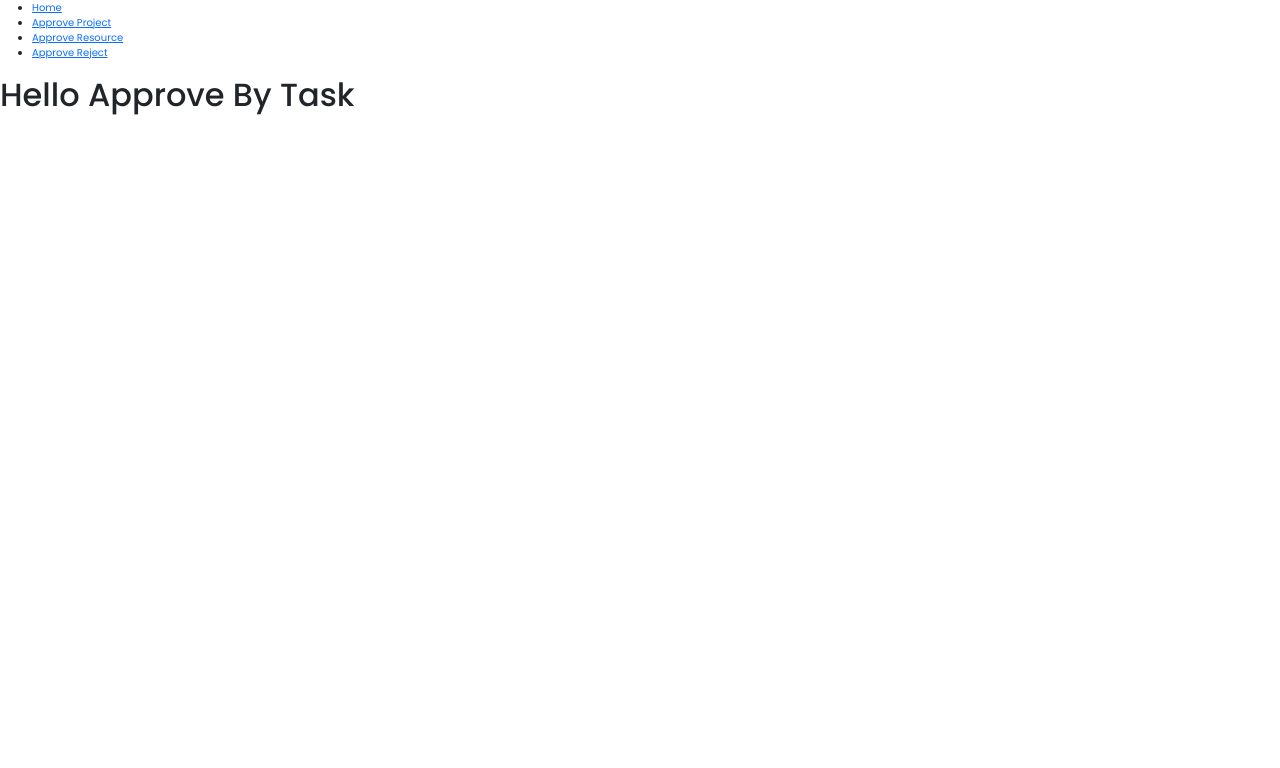
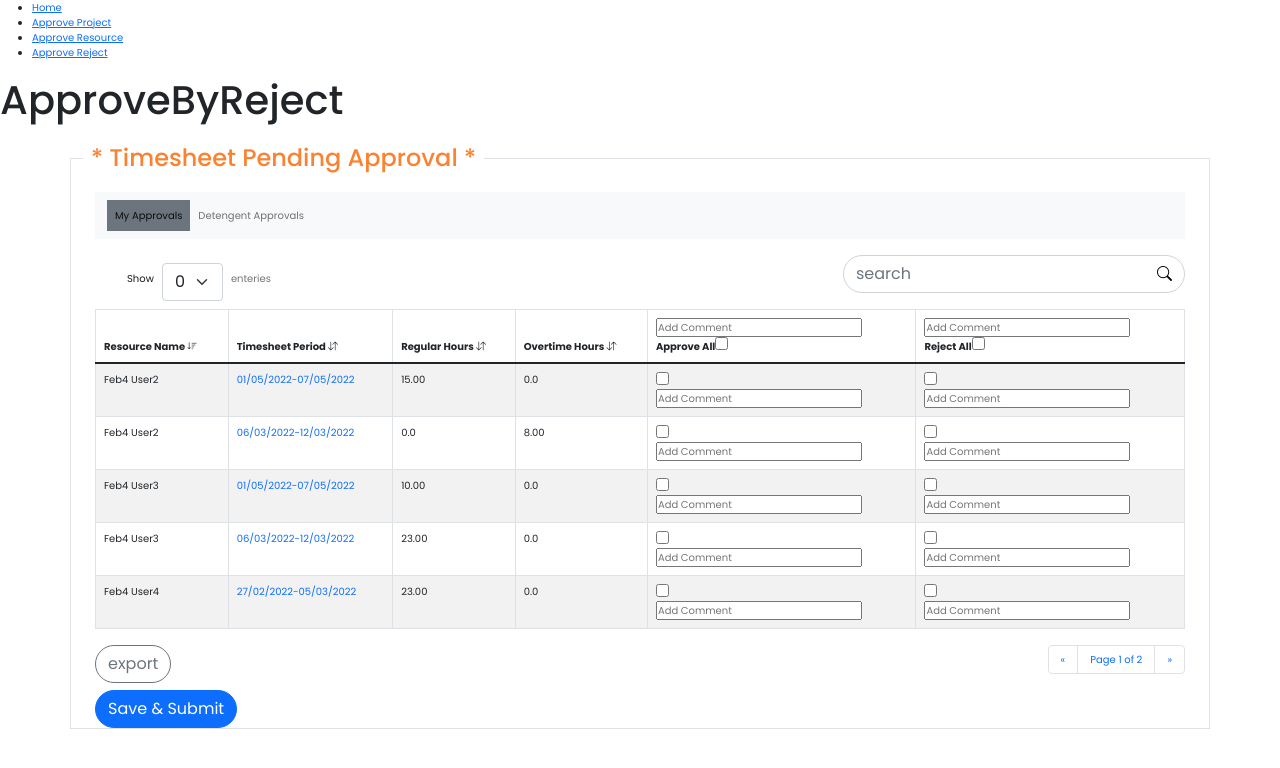
Before and after one commit to Binary-Training/Timesheet-UI, a React (Create React App) app: page /task in a window 1280 px wide. Shown: the top 768 px of the page. Built offline with nearby package versions, Linux system fonts and the light colour scheme.

Commit message:
add more files

```diff
--- a/src/App.js
+++ b/src/App.js
@@ -2,6 +2,7 @@
 import './App.css';
 // import Picker from "./components/Picker";
 // import MainTable from "./components/Table";
+// import ApproveByReject from './components/pages/ApproveByReject';
 import Home from './router/Home';
 
 function App() {
--- a/src/components/pages/ApproveByTask.js
+++ b/src/components/pages/ApproveByTask.js
@@ -1,9 +1,170 @@
-const ApproveByTask = () => {
-    return(
-        <>
-            <h2>Hello Approve By Task</h2>
-        </>
-    )
+import React from "react";
+
+import { Table } from "react-bootstrap";
+
+
+export default function ApproveByReject() {
+  return (
+    <div>
+      <h1>ApproveByReject</h1>
+      <fieldset className="container border">
+        <legend className="float-none w-auto p-2 text-color">* Timesheet Pending Approval *</legend>
+
+
+        <div className='container main-border'>
+          <div>
+            <nav class="navbar navbar-expand-lg navbar-light bg-light borden-top">
+              <div class="container-fluid">
+                <button class="navbar-toggler" type="button" data-bs-toggle="collapse" data-bs-target="#navbarSupportedContent" aria-controls="navbarSupportedContent" aria-expanded="false" aria-label="Toggle navigation">
+                  <span class="navbar-toggler-icon"></span>
+                </button>
+                <div class="collapse navbar-collapse" id="navbarSupportedContent">
+                  <ul class="navbar-nav me-auto mb-2 mb-lg-0">
+                    <li class="nav-item">
+                      <a class="nav-link active bg-secondary" aria-current="page" href="#">My Approvals</a>
+                    </li>
+                    <li class="nav-item">
+                      <a class="nav-link" href="#">Detengent Approvals</a>
+                    </li>
+                  </ul>
+                </div>
+              </div>
+            </nav>
+          </div>
+
+          <div className='row mt-3'>
+            <div className='col'>
+              <nav class="navbar navbar-expand-lg navbar-light ">
+                <div class="container-fluid">
+                  <button class="navbar-toggler" type="button" data-bs-toggle="collapse" data-bs-target="#navbarSupportedContent" aria-controls="navbarSupportedContent" aria-expanded="false" aria-label="Toggle navigation">
+                    <span class="navbar-toggler-icon"></span>
+                  </button>
+                  <div class="collapse navbar-collapse" id="navbarSupportedContent">
+                    <ul class="navbar-nav me-auto mb-2 mb-lg-0">
+                      <li class="nav-item">
+                        <a class="nav-link active" aria-current="page" >Show</a>
+                      </li>
+
+                      <li class="nav-item">
+                        <select class=" form-select" aria-label="Default select example" >
+                          <option selected>0</option>
+                          <option value="1">1</option>
+                          <option value="2">2</option>
+                          <option value="3">3</option>
+                          <option value="4">4</option>
+                          <option value="5">5</option>
+                        </select>
+                      </li>
+
+                      <li class="nav-item">
+                        <a class="nav-link" >enteries</a>
+                      </li>
+
+                    </ul>
+
+                  </div>
+                </div>
+              </nav>
+            </div>
+
+            <div className='col'>
+            <form class="d-flex justify-content-end">
+                <div className="input-box">
+                    <input type="text" placeholder="search" className="form-control rounded-pill" />
+                    <i className="bi bi-search"></i>
+                </div>
+            </form>
+        </div>
+    </div>
+
+
+          <Table striped bordered hover>
+            <thead>
+              <tr>
+                <th><span>Resource Name <i class="bi bi-sort-down"></i></span></th>
+                <th><span>Timesheet Period <i class="bi bi-arrow-down-up"></i></span></th>
+                <th><span>Regular Hours <i class="bi bi-arrow-down-up"></i></span></th>
+                <th><span>Overtime Hours <i class="bi bi-arrow-down-up"></i></span></th>
+                <th><input type="text" placeholder="Add Comment" /><br />Approve All<input type="checkbox" /></th>
+                <th><input type="text" placeholder="Add Comment" /><br />Reject All<input type="checkbox" /></th>
+              </tr>
+            </thead>
+            <tbody>
+              <tr>
+                <td>{"Feb4 User2"}</td>
+                <td className="text-primary">{"01/05/2022-07/05/2022"}</td>
+                <td>{"15.00"}</td>
+                <td>{"0.0"}</td>
+                <td><input type="checkbox" /><br /><input placeholder="Add Comment" /></td>
+                <td><input type="checkbox" /><br /><input placeholder="Add Comment" /></td>
+              </tr>
+              <tr>
+                <td>{"Feb4 User2"}</td>
+                <td className="text-primary">{"06/03/2022-12/03/2022"}</td>
+                <td>{"0.0"}</td>
+                <td>{"8.00"}</td>
+                <td><input type="checkbox" /><br /><input placeholder="Add Comment" /></td>
+                <td><input type="checkbox" /><br /><input placeholder="Add Comment" /></td>
+              </tr>
+              <tr>
+                <td>{"Feb4 User3"}</td>
+                <td className="text-primary">{"01/05/2022-07/05/2022"}</td>
+                <td>{"10.00"}</td>
+                <td>{"0.0"}</td>
+                <td><input type="checkbox" /><br /><input placeholder="Add Comment" /></td>
+                <td><input type="checkbox" /><br /><input placeholder="Add Comment" /></td>
+              </tr>
+              <tr>
+                <td>{"Feb4 User3"}</td>
+                <td className="text-primary">{"06/03/2022-12/03/2022"}</td>
+                <td>{"23.00"}</td>
+                <td>{"0.0"}</td>
+                <td><input type="checkbox" /><br /><input placeholder="Add Comment" /></td>
+                <td><input type="checkbox" /><br /><input placeholder="Add Comment" /></td>
+              </tr>
+              <tr>
+                <td>{"Feb4 User4"}</td>
+                <td className="text-primary">{"27/02/2022-05/03/2022"}</td>
+                <td>{"23.00"}</td>
+                <td>{"0.0"}</td>
+                <td><input type="checkbox" /><br /><input placeholder="Add Comment" /></td>
+                <td><input type="checkbox" /><br /><input placeholder="Add Comment" /></td>
+              </tr>
+            </tbody>
+          </Table>
+
+
+          <div className='row'>
+            <div className='col'>
+              <button className='btn btn-outline-secondary export-btn rounded-pill'>export</button>
+            </div>
+
+            <div className='col'>
+              <nav aria-label="Page navigation example ">
+                <ul class="pagination justify-content-end">
+                  <li class="page-item">
+                    <a class="page-link" href="#" aria-label="Previous">
+                      <span aria-hidden="true">&laquo;</span>
+                    </a>
+                  </li>
+                  <li class="page-item"><a class="page-link" href="#">Page 1 of 2</a></li>
+                  <li class="page-item">
+                    <a class="page-link" href="#" aria-label="Next">
+                      <span aria-hidden="true">&raquo;</span>
+                    </a>
+                  </li>
+                </ul>
+              </nav>
+            </div>
+          </div>
+
+          <div className='row'>
+            <div className='col'>
+              <button className='btn btn-primary submit-btn rounded-pill'>Save & Submit</button>
+            </div>
+          </div>
+        </div>
+      </fieldset>
+    </div>
+  )
 }
-
-export default ApproveByTask;
```
